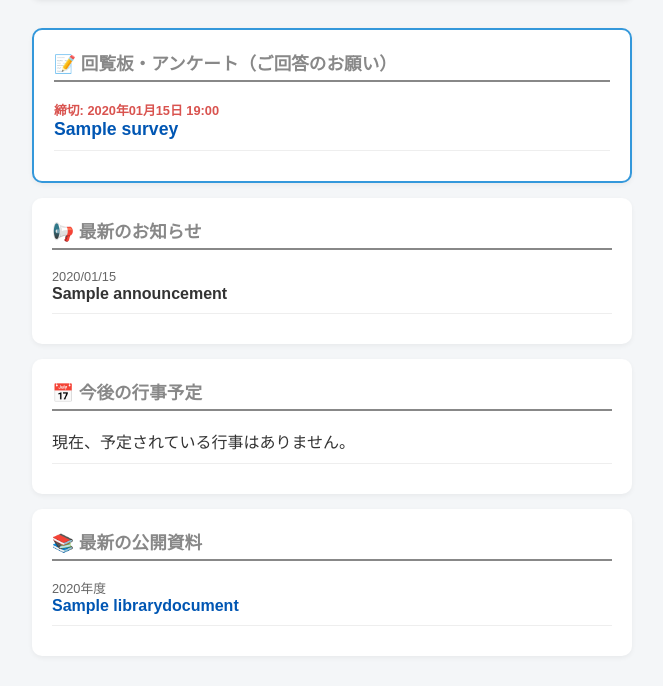
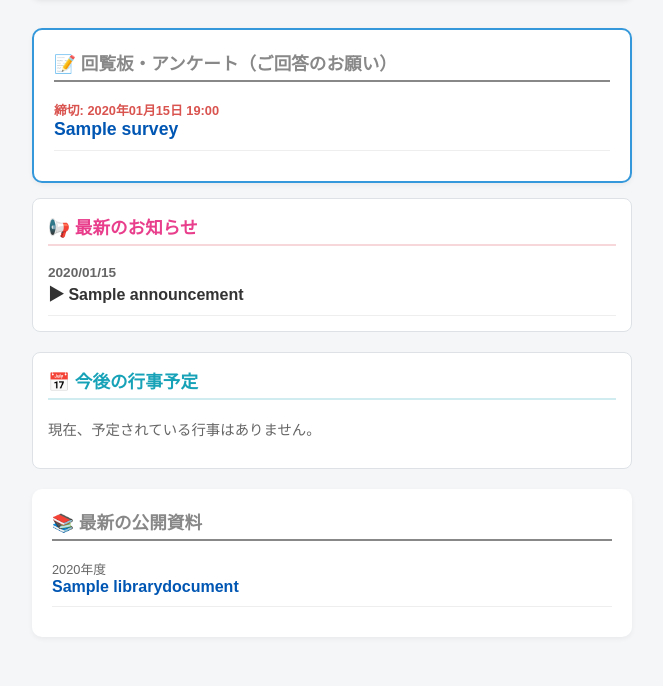
Before and after one commit to sunsunmiyazaki-390102/jichidantai_project, a Django app: a page that uses bot/templates/bot/tenant_page.html in a window 1280 px wide. Shown: the part 560-1246 px from the top of the page, without its empty margins (308-971 px from the left). After the commit the page ends 1155 px from the top, so only its background shows below. Run offline with Django 5.2, Linux system fonts and the light colour scheme; tables that the repository leaves empty hold one stand-in row (values such as "Sample post").

Commit message:
Fix event import conflict

```diff
--- a/bot/templates/bot/tenant_page.html
+++ b/bot/templates/bot/tenant_page.html
@@ -217,37 +217,49 @@
         {% endif %}
 
         {% if config.show_announcements %}
-        <div class="card">
-            <h3 class="card-title">📢 最新のお知らせ</h3>
-            <ul class="doc-list">
-                {% for info in announcements %}
-                <li>
-                    <span style="font-size: 0.8rem; color: #666;">{{ info.created_at|date:"Y/m/d" }}</span><br>
-                    <strong>{{ info.title }}</strong>
-                </li>
-                {% empty %}
-                <li>現在、新しいお知らせはありません。</li>
-                {% endfor %}
-            </ul>
+
+        <div style="background: #fff; padding: 15px; border-radius: 8px; margin-bottom: 20px; border: 1px solid #dee2e6;">
+            <h3 style="color: #e83e8c; font-size: 1.1rem; border-bottom: 2px solid #f8d7da; padding-bottom: 5px; margin-top: 0;">📢 最新のお知らせ</h3>
+
+            {% for ann in announcements %}
+                <details style="margin-top: 10px; border-bottom: 1px solid #eee; padding-bottom: 10px;">
+                    <summary style="cursor: pointer; font-weight: bold; color: #333; outline: none; list-style: none;">
+                        <span style="font-size: 0.85rem; color: #666;">{{ ann.created_at|date:"Y/m/d" }}</span><br>
+                        ▶ {{ ann.title }}
+                    </summary>
+                    <div style="margin-top: 10px; padding: 10px; background: #f8f9fa; border-radius: 5px; font-size: 0.95rem; color: #444;">
+                        {{ ann.content|linebreaksbr }}
+                    </div>
+                </details>
+            {% empty %}
+                <p style="color: #666; font-size: 0.9rem;">現在、お知らせはありません。</p>
+            {% endfor %}
         </div>
+
         {% endif %}
 
         {% if config.show_events %}
-        <div class="card">
-            <h3 class="card-title">📅 今後の行事予定</h3>
-            <ul class="doc-list">
-                {% for event in upcoming_events %}
-                <li>
-                    <span style="font-size: 0.8rem; color: #d9534f; font-weight: bold;">
-                        {{ event.start_time|date:"n月j日(D)" }}
-                    </span><br>
-                    <strong>{{ event.title }}</strong>
+
+        <div style="background: #fff; padding: 15px; border-radius: 8px; margin-bottom: 20px; border: 1px solid #dee2e6;">
+            <h3 style="color: #17a2b8; font-size: 1.1rem; border-bottom: 2px solid #d1ecf1; padding-bottom: 5px; margin-top: 0;">📅 今後の行事予定</h3>
+
+            <ul style="list-style: none; padding: 0; margin: 0;">
+            {% for event in upcoming_events %}
+                <li style="margin-top: 10px; border-bottom: 1px solid #eee; padding-bottom: 10px;">
+                    <span style="font-weight: bold; color: #d32f2f;">{{ event.date|date:"n/j (D) H:i" }}</span><br>
+                    <span style="font-weight: bold; color: #333;">{{ event.title }}</span>
+                    {% if event.description %}
+                        <p style="font-size: 0.9rem; color: #555; margin-top: 5px; margin-bottom: 0;">
+                            {{ event.description|linebreaksbr }}
+                        </p>
+                    {% endif %}
                 </li>
-                {% empty %}
-                <li>現在、予定されている行事はありません。</li>
-                {% endfor %}
+            {% empty %}
+                <p style="color: #666; font-size: 0.9rem;">現在、予定されている行事はありません。</p>
+            {% endfor %}
             </ul>
         </div>
+
         {% endif %}
 
         {% if config.show_library %}
--- a/bot/views.py
+++ b/bot/views.py
@@ -1,28 +1,50 @@
-from django.http import HttpResponse, HttpResponseBadRequest, Http404
-from django.views.decorators.csrf import csrf_exempt
-from django.shortcuts import get_object_or_404
+# ==========================================
+# 1. Python標準ライブラリ
+# ==========================================
+import calendar
+import re
+import time
+import traceback
+from datetime import timedelta
+from urllib.parse import parse_qsl
+
+# ==========================================
+# 2. サードパーティ・ライブラリ (LINE, OpenAI)
+# ==========================================
+from openai import OpenAI
 from linebot import LineBotApi, WebhookHandler
 from linebot.exceptions import InvalidSignatureError
-from linebot.models import MessageEvent, TextMessage, TextSendMessage, FlexSendMessage, FollowEvent, PostbackEvent, TemplateSendMessage, CarouselTemplate, CarouselColumn, PostbackAction
+from linebot.models import (
+    MessageEvent, TextMessage, TextSendMessage, FlexSendMessage,
+    FollowEvent, PostbackEvent, TemplateSendMessage, CarouselTemplate,
+    CarouselColumn, PostbackAction
+)
+
+# ==========================================
+# 3. Django コア機能
+# ==========================================
+from django.contrib.auth.decorators import login_required
+from django.core.paginator import Paginator
+from django.db.models import Q
+from django.http import HttpResponse, HttpResponseBadRequest, Http404
+from django.shortcuts import render, get_object_or_404
 from django.utils import timezone
-from datetime import timedelta
-from urllib.parse import parse_qsl
-from openai import OpenAI
-import time
-import re
-import traceback
-import calendar
+from django.views.decorators.csrf import csrf_exempt
 
-from .models import Politician, Event, Course, CourseContent, UserProgress, CourseAssignment, GarbageCalendar, EmergencyEvent, EmergencyResponse, CityEmergencyEvent, CityEmergencyResponse, PublicPageConfig, Condolence
+# ==========================================
+# 4. 自作アプリのモデル群（🚨 名前空間の衝突を修正済）
+# ==========================================
 from members.models import AiMember
+from library.models import LibraryDocument
 
-from django.shortcuts import render
-from django.contrib.auth.decorators import login_required
-from library.models import LibraryDocument
-from django.core.paginator import Paginator
-from events.models import Event, Announcement, Survey, HolidayDutySchedule
-from django.db.models import Q
-from bot.models import GarbageCalendar
+# 🛡️ 修正箇所: ここにあった Event を削除し、bot側の Event が生きるようにしました
+from events.models import Announcement, Survey, HolidayDutySchedule
+
+from bot.models import (
+    Politician, Event, Course, CourseContent, UserProgress,
+    CourseAssignment, GarbageCalendar, EmergencyEvent, EmergencyResponse,
+    CityEmergencyEvent, CityEmergencyResponse, PublicPageConfig, Condolence
+)
 
 @login_required
 def library_list(request):
@@ -633,11 +655,11 @@ def public_tenant_page(request, slug):
 
     # 3. 行事予定
     if config.show_events:
+        now = timezone.now()
         upcoming_events = Event.objects.filter(
             politician=politician,
-            is_active=True,
-            start_time__gte=timezone.now()
-        ).order_by('start_time')[:5]
+            date__gte=now
+        ).order_by('date')[:5]
 
     # 4. 回覧板・アンケート
     active_surveys = Survey.objects.filter(
```
